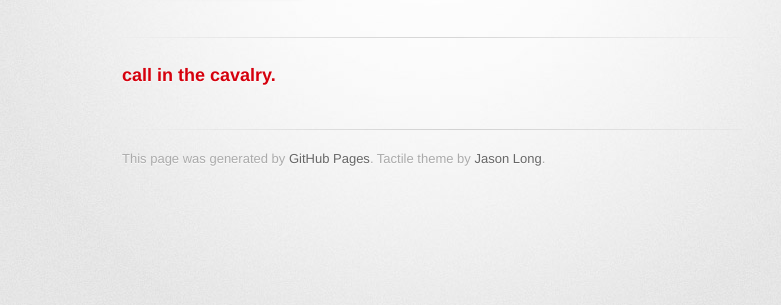
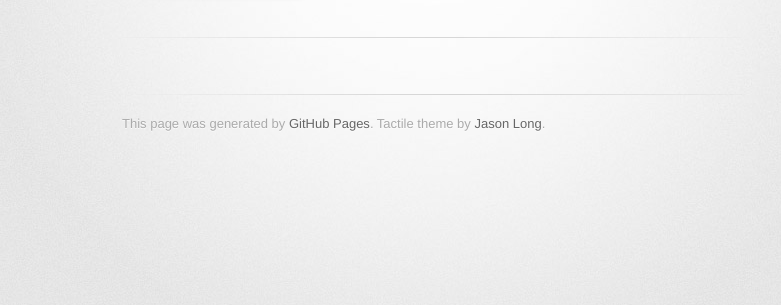
Before and after one commit to the-cavalry/the-cavalry.github.io, a plain HTML site: page index.html in a window 1280 px wide. Shown: the part 209-514 px from the top of the page, without its empty margins (208-989 px from the left). Drawn offline with Linux system fonts and the light colour scheme; a web font is replaced by a local one.

Commit message:
As we dont have much content yet, avoid duplication

```diff
--- a/index.html
+++ b/index.html
@@ -28,10 +28,10 @@
 
         <hr>
 
-        <section id="main_content">
+<!--        <section id="main_content">
           <h3>
 <a name="call-in-the-cavalry" class="anchor" href="#call-in-the-cavalry"><span class="octicon octicon-link"></span></a>call in the cavalry.</h3>
-        </section>
+        </section>-->
 
         <footer>
           This page was generated by <a href="http://pages.github.com">GitHub Pages</a>. Tactile theme by <a href="https://twitter.com/jasonlong">Jason Long</a>.
```
